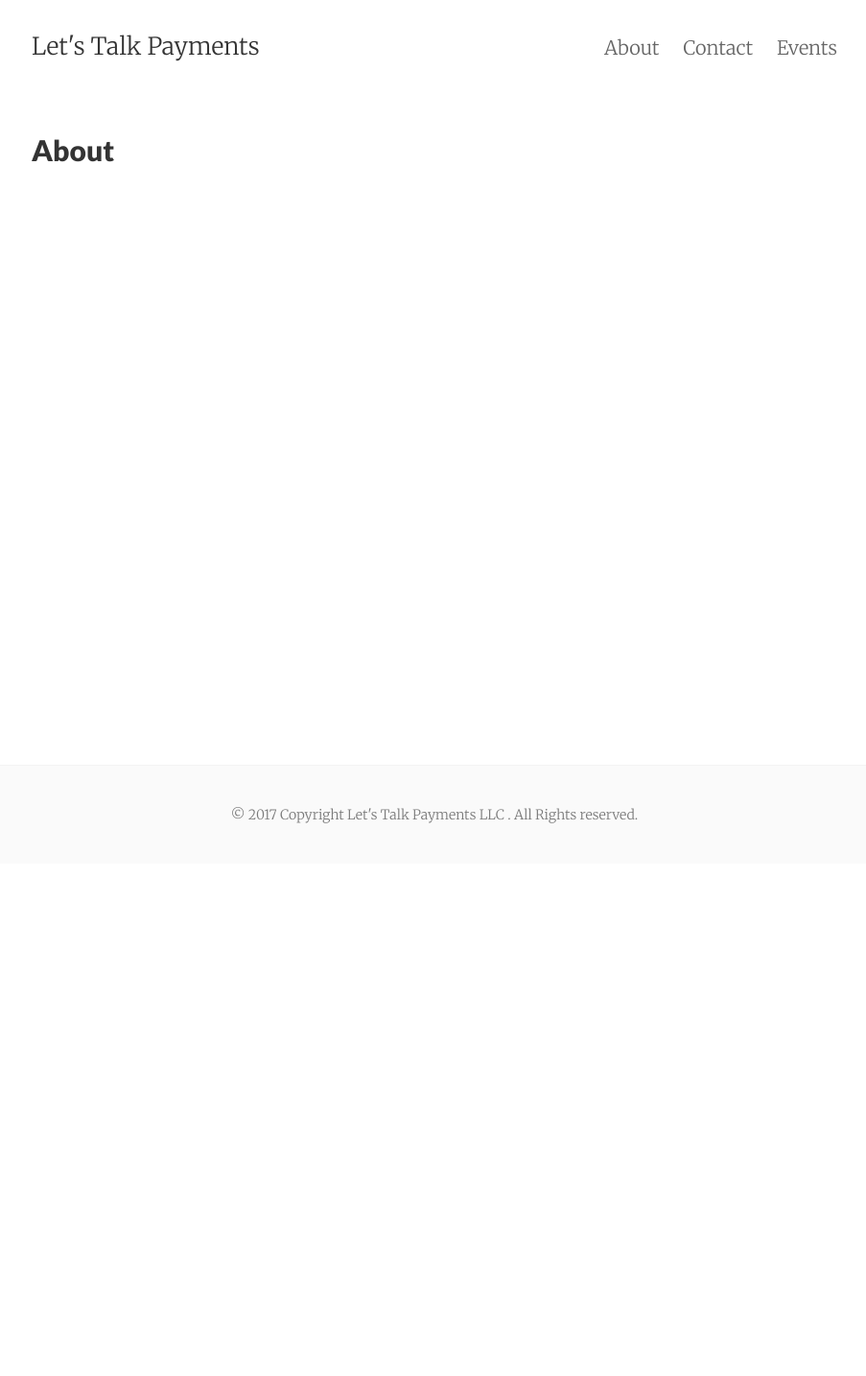
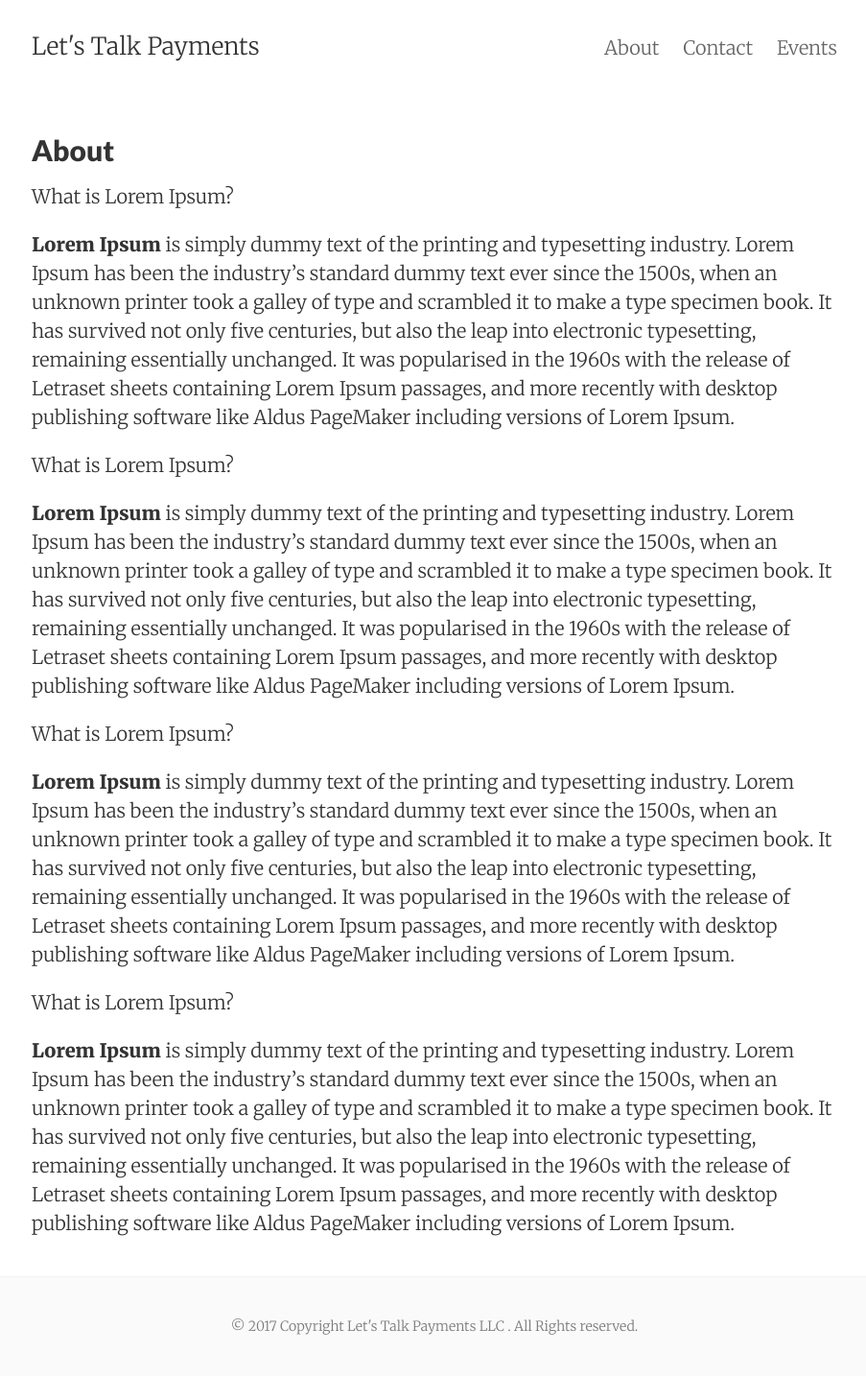
Before and after one commit to prasadltp/medicipro, a Jekyll site: the page built from about.md, in a window 1280 px wide. Shown: the whole page at 96% size, without its empty margins (187-1090 px from the left). Built offline with Jekyll 4.4.1, drawn with Linux system fonts in a browser that asks for light colours; comment, search, counter and statistics services are not loaded; before the commit the page ends 900 px from its top, so only the background shows below that.

Commit message:
Updated About

```diff
--- a/about.md
+++ b/about.md
@@ -1,8 +1,25 @@
 ---
 title: About
+date: 2018-01-09 07:16:00 Z
 permalink: "/about/"
 tags: about
 layout: page
 ---
 
-<script type="text/javascript" src="//downloads.mailchimp.com/js/signup-forms/popup/embed.js" data-dojo-config="usePlainJson: true, isDebug: false"></script><script type="text/javascript">require(["mojo/signup-forms/Loader"], function(L) { L.start({"baseUrl":"mc.us2.list-manage.com","uuid":"d8ec8c5915428dbaaa9b46caa","lid":"9c706d8aa4"}) })</script>
+<script type="text/javascript" src="//downloads.mailchimp.com/js/signup-forms/popup/embed.js" data-dojo-config="usePlainJson: true, isDebug: false"></script><script type="text/javascript">require(\["mojo/signup-forms/Loader"\], function(L) { L.start({"baseUrl":"mc.us2.list-manage.com","uuid":"d8ec8c5915428dbaaa9b46caa","lid":"9c706d8aa4"}) })</script>
+
+What is Lorem Ipsum?
+
+**Lorem Ipsum** is simply dummy text of the printing and typesetting industry. Lorem Ipsum has been the industry's standard dummy text ever since the 1500s, when an unknown printer took a galley of type and scrambled it to make a type specimen book. It has survived not only five centuries, but also the leap into electronic typesetting, remaining essentially unchanged. It was popularised in the 1960s with the release of Letraset sheets containing Lorem Ipsum passages, and more recently with desktop publishing software like Aldus PageMaker including versions of Lorem Ipsum.
+
+What is Lorem Ipsum?
+
+**Lorem Ipsum** is simply dummy text of the printing and typesetting industry. Lorem Ipsum has been the industry's standard dummy text ever since the 1500s, when an unknown printer took a galley of type and scrambled it to make a type specimen book. It has survived not only five centuries, but also the leap into electronic typesetting, remaining essentially unchanged. It was popularised in the 1960s with the release of Letraset sheets containing Lorem Ipsum passages, and more recently with desktop publishing software like Aldus PageMaker including versions of Lorem Ipsum.
+
+What is Lorem Ipsum?
+
+**Lorem Ipsum** is simply dummy text of the printing and typesetting industry. Lorem Ipsum has been the industry's standard dummy text ever since the 1500s, when an unknown printer took a galley of type and scrambled it to make a type specimen book. It has survived not only five centuries, but also the leap into electronic typesetting, remaining essentially unchanged. It was popularised in the 1960s with the release of Letraset sheets containing Lorem Ipsum passages, and more recently with desktop publishing software like Aldus PageMaker including versions of Lorem Ipsum.
+
+What is Lorem Ipsum?
+
+**Lorem Ipsum** is simply dummy text of the printing and typesetting industry. Lorem Ipsum has been the industry's standard dummy text ever since the 1500s, when an unknown printer took a galley of type and scrambled it to make a type specimen book. It has survived not only five centuries, but also the leap into electronic typesetting, remaining essentially unchanged. It was popularised in the 1960s with the release of Letraset sheets containing Lorem Ipsum passages, and more recently with desktop publishing software like Aldus PageMaker including versions of Lorem Ipsum.
```
